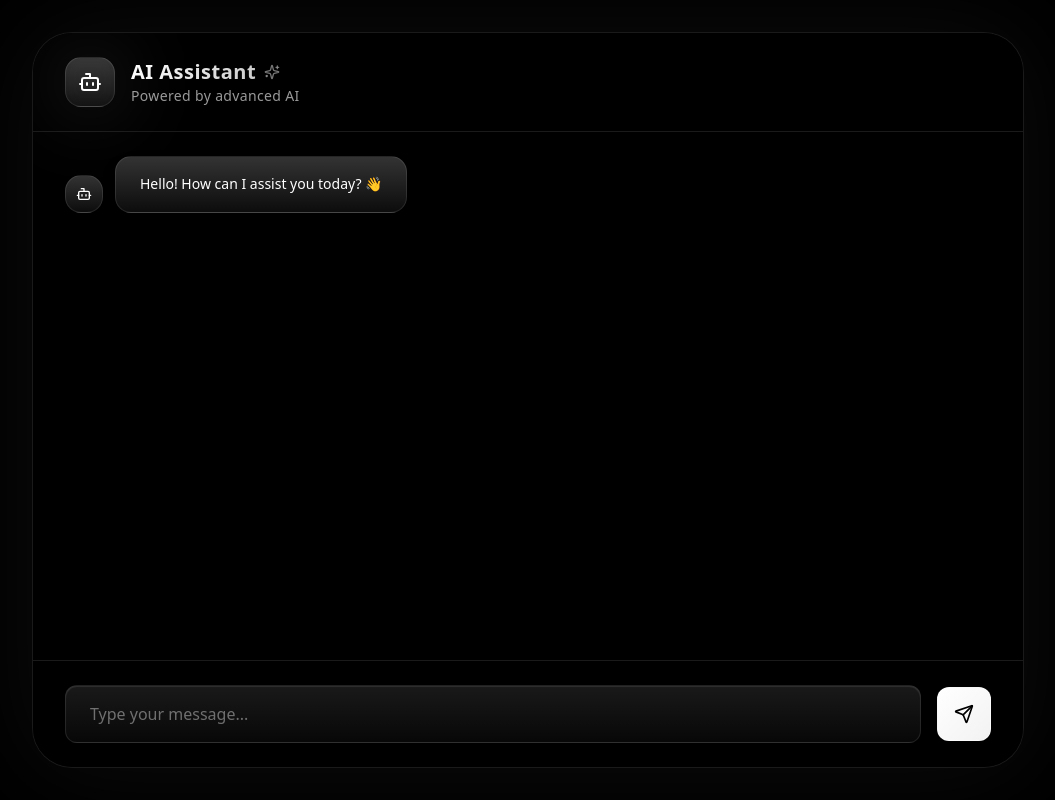
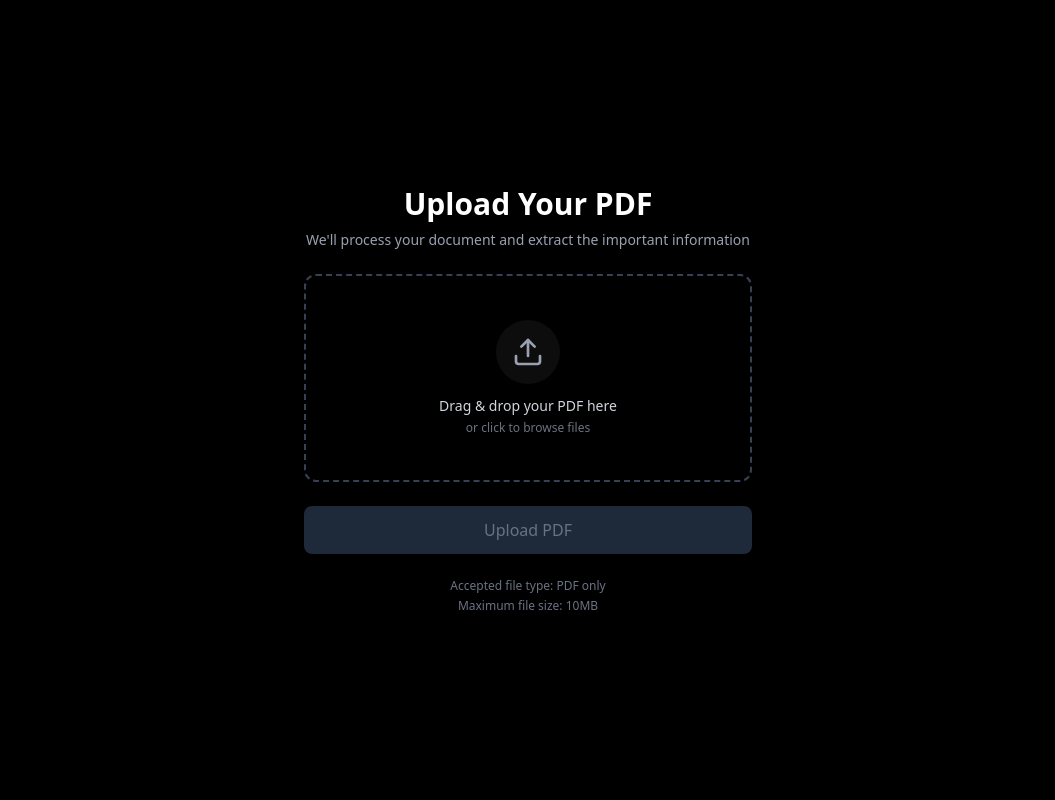
Before and after one commit to SidhantK21/my_rag_app, a React (Vite) app in the folder frontend/: page / in a window 1280 px wide. Shown: the whole page, without its empty margins (112-1167 px from the left). Built offline with nearby package versions, Linux system fonts and the light colour scheme.

Commit message:
ui change

```diff
--- a/frontend/src/App.tsx
+++ b/frontend/src/App.tsx
@@ -59,10 +59,10 @@ function App() {
     //   </AnimatePresence>
     // </div>
 
-    <div className="min-h-screen bg-black">
-      <ChatContainer />
-    </div>
-    // <FileUpload/>
+    // <div className="min-h-screen bg-black">
+    //   <ChatContainer />
+    // </div>
+    <FileUpload/>
   );
 }
 
```
